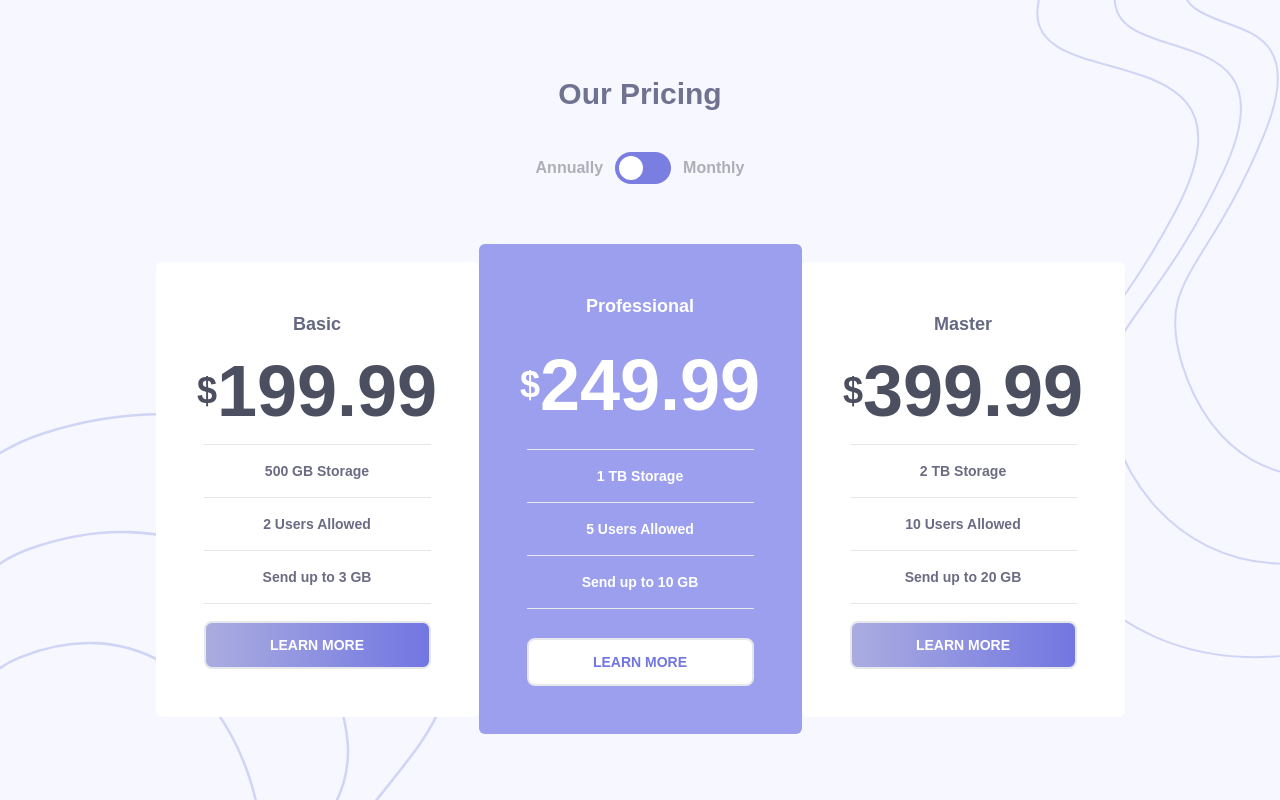
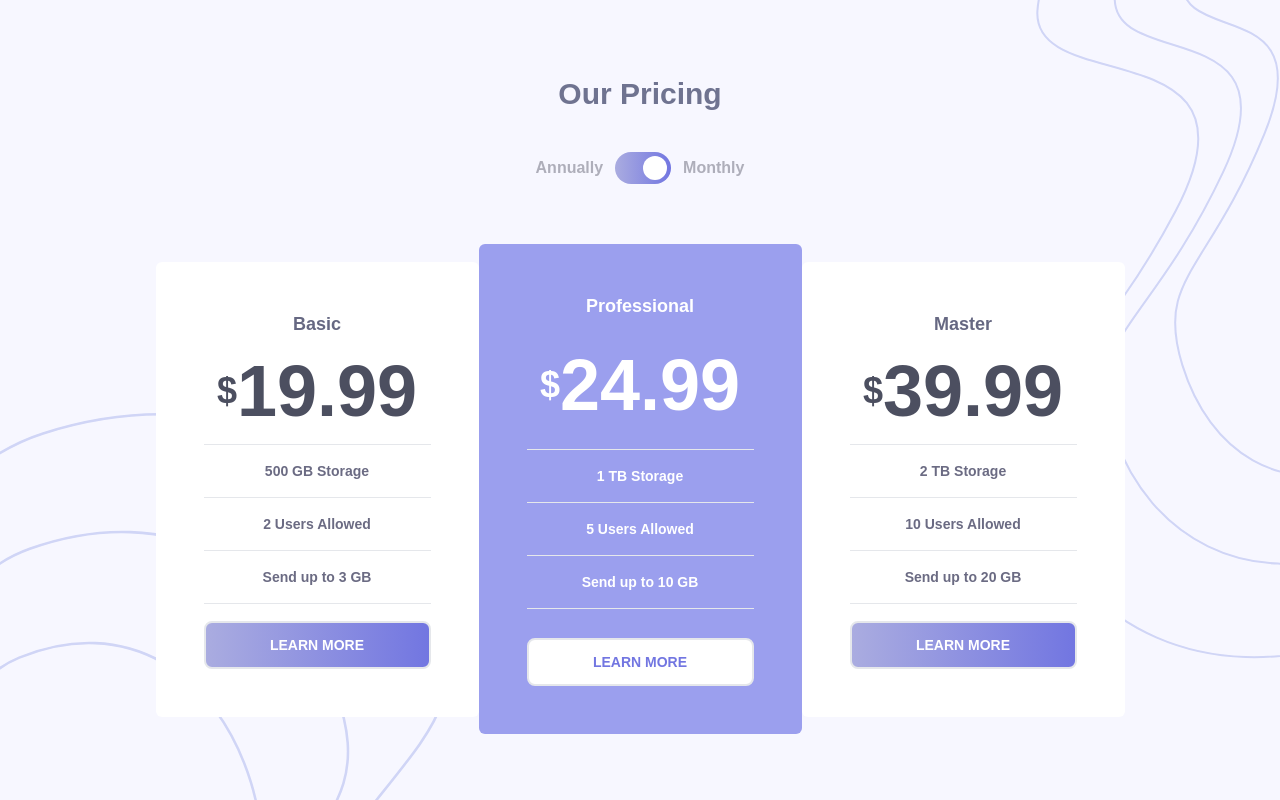
Before and after one commit to SofiaBargues/pricing-component-with-toggle, a React app: page / in a window 1280 px wide. Built offline with nearby package versions, Linux system fonts and the light colour scheme; the HTML template or start-up script is replaced by a standard one.

Commit message:
gradient

```diff
--- a/src/App.tsx
+++ b/src/App.tsx
@@ -28,7 +28,7 @@ const plans = [
   },
 ];
 
-let annually = true;
+const annually = false;
 function Card({
   name,
   monthlyPrice,
@@ -122,7 +122,7 @@ function App() {
         <div className="flex justify-center gap-3 items-center flex-row text-[#aeaeba] font-bold text-md">
           <div className="">Annually</div>
 
-          <div className="bg-[#7a7ee1] w-14 h-8 rounded-full relative ">
+          <div className="bg-gradient-to-r from-[#aaace0] to-[#7276e1] w-14 h-8 rounded-full relative ">
             {annually == true ? (
               <div className="bg-white left-[4px] top-1 rounded-full w-6 h-6 absolute"></div>
             ) : (
```
